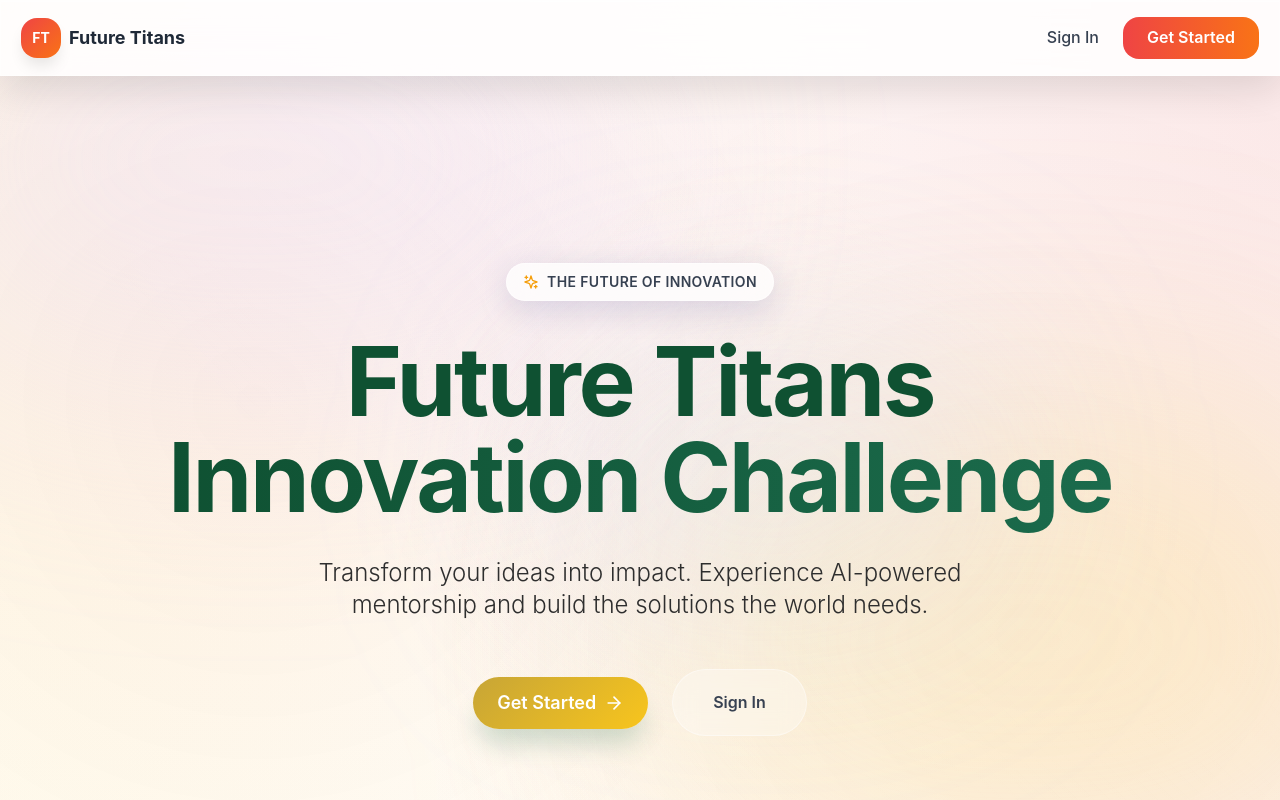
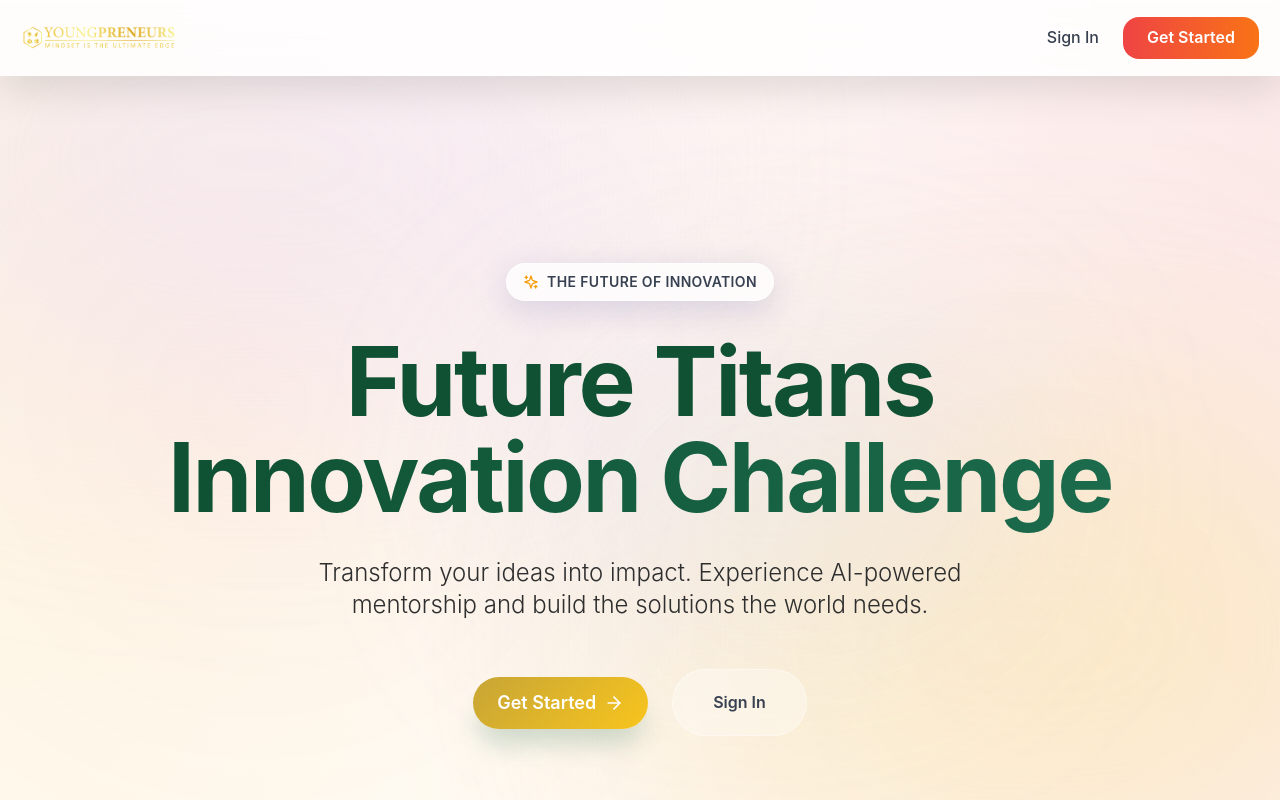
Before and after one commit to FutureTitans/future-titans-frontend, a Next.js app: page / in a window 1280 px wide. Shown: the top 800 px of the page. Built offline with nearby package versions, Linux system fonts and the light colour scheme.

Commit message:
logo and colour changes

```diff
--- a/app/student/dashboard/page.js
+++ b/app/student/dashboard/page.js
@@ -146,7 +146,7 @@ export default function StudentDashboard() {
         )}
 
         {/* Main Dashboard Container */}
-        <div className="w-full bg-gradient-to-br from-[#f7f3e8] to-[#f1e6c9] p-3 sm:p-4 md:p-6 rounded-2xl">
+        <div className="w-full bg-[#dcae1a] p-3 sm:p-4 md:p-6 rounded-2xl">
 
           {/* Mobile Layout - Single column (<768px) */}
           <div className="flex flex-col gap-4 md:hidden">
--- a/components/shared/Navbar.js
+++ b/components/shared/Navbar.js
@@ -43,10 +43,16 @@ export default function Navbar() {
         <div className="flex justify-between items-center py-4">
           {/* Logo */}
           <Link href="/" className="flex items-center gap-2">
-            <div className="w-10 h-10 bg-gradient-to-br from-red-500 to-orange-500 rounded-xl flex items-center justify-center shadow-lg">
-              <span className="text-white font-bold text-sm">FT</span>
-            </div>
-            <span className="font-bold text-lg text-gray-800 hidden sm:inline">Future Titans</span>
+            <Image
+              src="/logo.png"
+              alt="Future Titans"
+              width={156}
+              height={156}
+              className="object-cover"
+              onError={(e) => {
+                e.target.style.display = 'none';
+              }}
+            />
           </Link>
 
           {/* Desktop Menu */}
```
Also changed, not shown: public/images/logo.png (deleted), public/logo.png (added).
